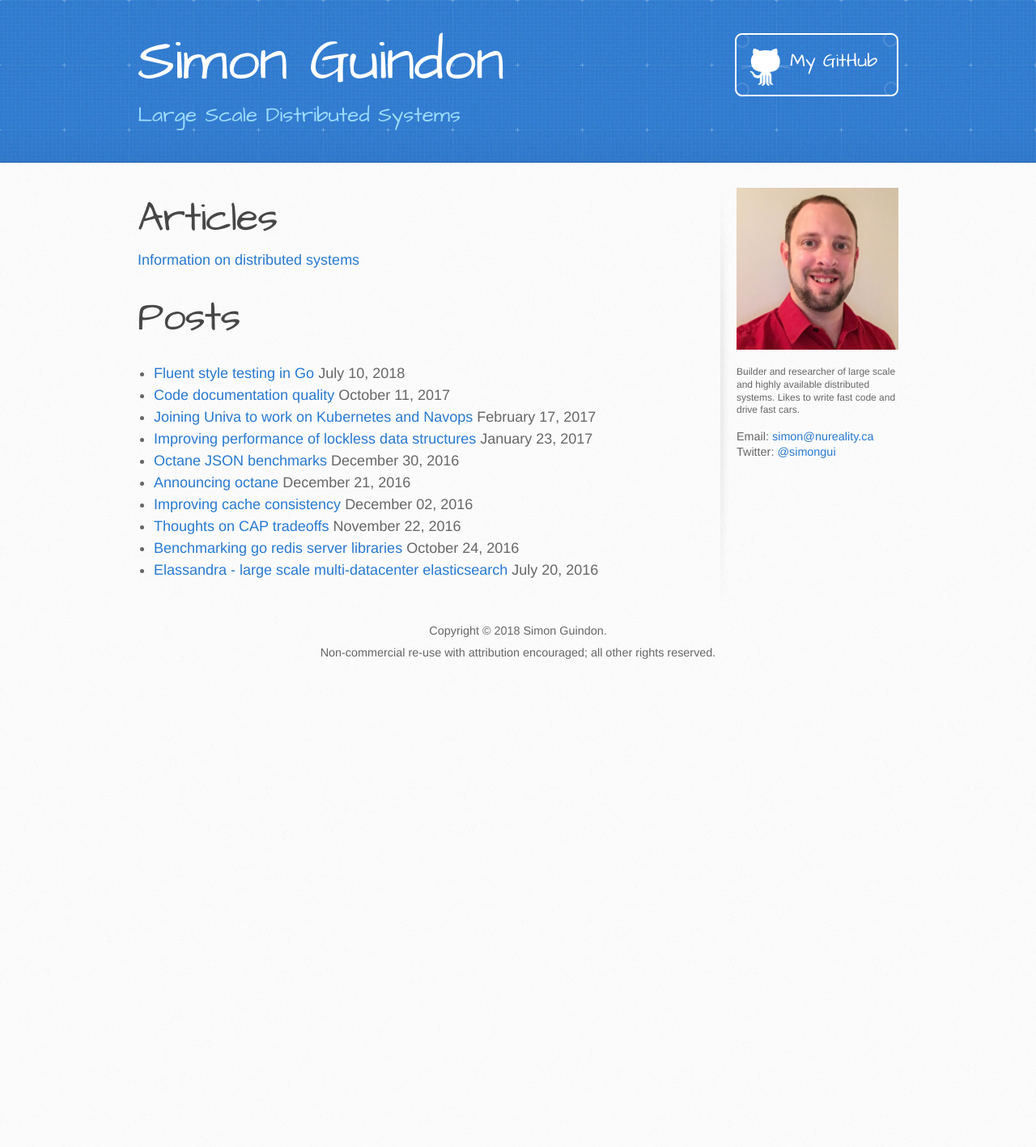
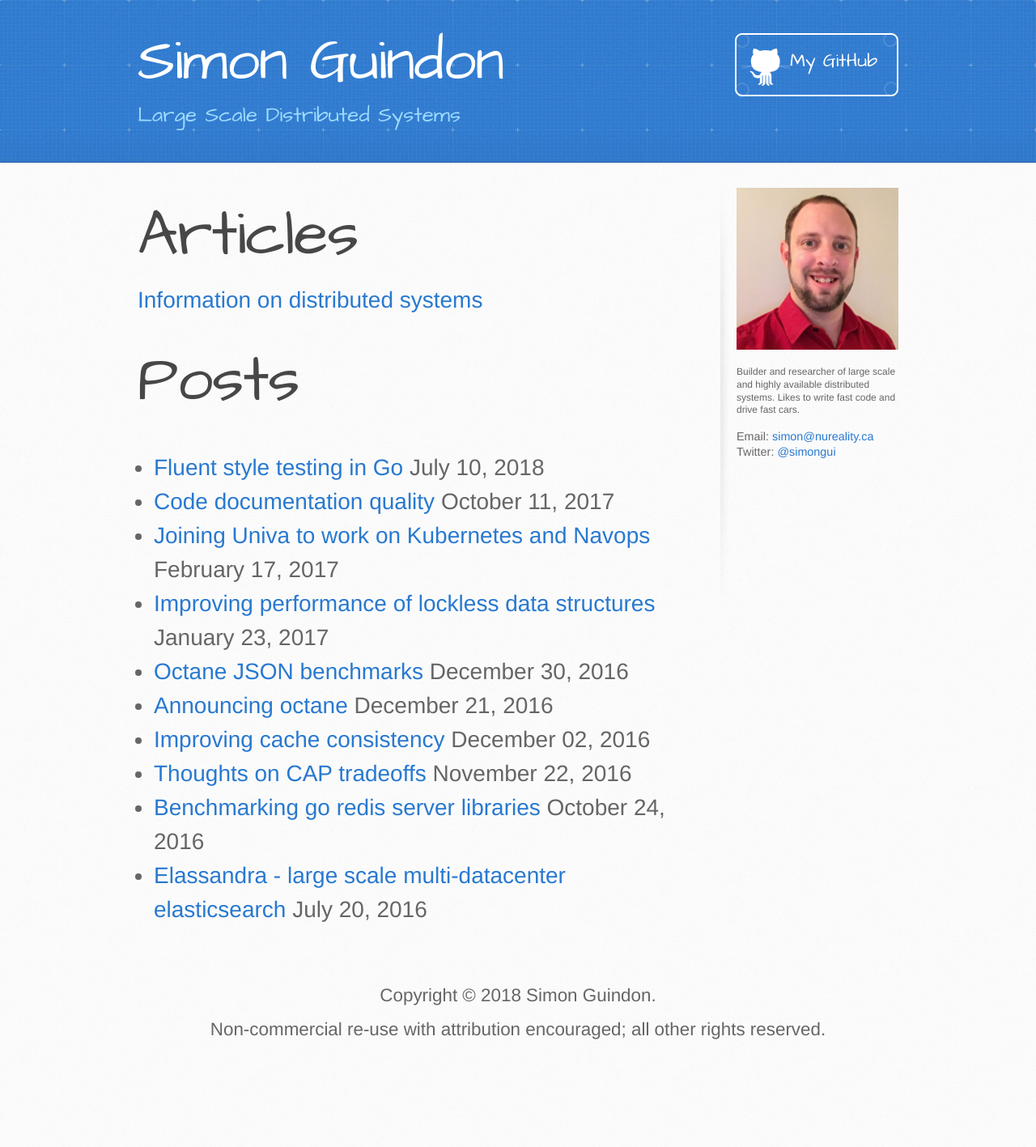
Before and after one commit to simongui/simongui.github.io, a Jekyll site: the page built from index.md, in a window 1280 px wide. Shown: the whole page at 81% size. Built offline with Jekyll 4.4.1, drawn with Linux system fonts in a browser that asks for light colours; before the commit the page ends 900 px from its top, so only the background shows below that.

Commit message:
Updating avatar and stylesheets.

```diff
--- a/_layouts/default.html
+++ b/_layouts/default.html
@@ -44,7 +44,7 @@
         </section>
 
         <aside id="sidebar">
-          <img width="200" height="200" src="images/avatar.jpg"/>
+          <img width="200" height="200" src="/images/avatar.jpg"/>
           <br/><br/>
           Builder and researcher of large scale and highly available distributed systems. Likes to write fast code and drive fast cars.
 
--- a/stylesheets/stylesheet.css
+++ b/stylesheets/stylesheet.css
@@ -429,7 +429,7 @@
 /* LAYOUT STYLES */
 body {
   font-family: 'PT Sans', 'Helvetica Neue', Helvetica, Arial, serif;
-  font-size: 18px;
+  font-size: 28px;
   font-weight: 400;
   line-height: 1.5;
   color: #666;
```
